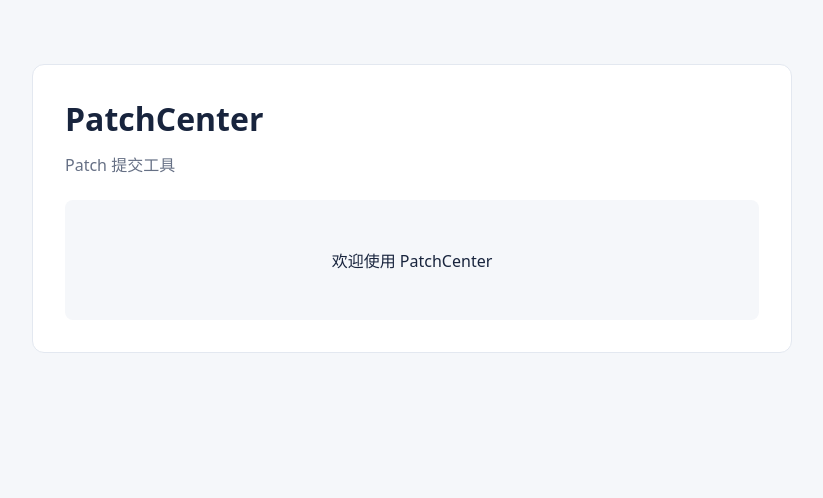
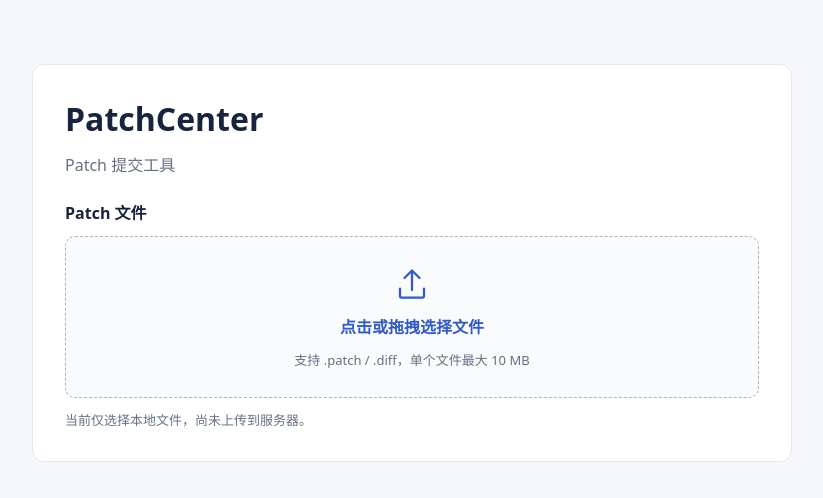
Before and after one commit to Smi1e512/Patch-Center-, a React (Vite) app in the folder frontend/: page / in a window 1280 px wide. Shown: the top 498 px of the page, without its empty margins (228-1051 px from the left). Built offline with nearby package versions, Linux system fonts and the light colour scheme.

Commit message:
feat: add patch file selection and validation

```diff
--- a/frontend/src/App.tsx
+++ b/frontend/src/App.tsx
@@ -1,9 +1,14 @@
+import { useState } from 'react';
+import PatchUpload from './components/PatchUpload';
+
 export default function App() {
+  const [patchFile, setPatchFile] = useState<File | null>(null);
+
   return (
     <main className="page">
       <h1>PatchCenter</h1>
       <p className="subtitle">Patch 提交工具</p>
-      <section className="welcome">欢迎使用 PatchCenter</section>
+      <PatchUpload file={patchFile} onChange={setPatchFile} />
     </main>
   );
 }
--- /dev/null
+++ b/frontend/src/components/PatchUpload.tsx
@@ -0,0 +1,126 @@
+import { useId, useRef, useState } from 'react';
+import type { DragEvent, ChangeEvent } from 'react';
+
+const MAX_BYTES = 10 * 1024 * 1024;
+
+type Props = {
+  file: File | null;
+  onChange: (file: File | null) => void;
+};
+
+function formatSize(bytes: number): string {
+  if (bytes < 1024) return `${bytes} B`;
+  if (bytes < 1024 * 1024) return `${(bytes / 1024).toFixed(1)} KB`;
+  return `${(bytes / (1024 * 1024)).toFixed(2)} MB`;
+}
+
+export default function PatchUpload({ file, onChange }: Props) {
+  const inputRef = useRef<HTMLInputElement>(null);
+  const dragDepth = useRef(0);
+  const [dragging, setDragging] = useState(false);
+  const [error, setError] = useState('');
+  const titleId = useId();
+  const hintId = useId();
+  const errorId = useId();
+
+  function selectFiles(files: FileList) {
+    if (files.length === 0) return;
+    if (files.length !== 1) {
+      setError('每次只能选择一个 Patch 文件。');
+      return;
+    }
+    const candidate = files[0];
+    if (!/\.(patch|diff)$/i.test(candidate.name)) {
+      setError('请选择 .patch 或 .diff 格式的文件。');
+      return;
+    }
+    if (candidate.size === 0) {
+      setError('不能选择空文件。');
+      return;
+    }
+    if (candidate.size > MAX_BYTES) {
+      setError('文件大小不能超过 10 MB。');
+      return;
+    }
+    setError('');
+    onChange(candidate);
+  }
+
+  function handleInput(event: ChangeEvent<HTMLInputElement>) {
+    if (event.currentTarget.files) selectFiles(event.currentTarget.files);
+    // Allow selecting the same file again after removal or validation failure.
+    event.currentTarget.value = '';
+  }
+
+  function handleDrop(event: DragEvent<HTMLDivElement>) {
+    event.preventDefault();
+    dragDepth.current = 0;
+    setDragging(false);
+    selectFiles(event.dataTransfer.files);
+  }
+
+  function removeFile() {
+    onChange(null);
+    setError('');
+    if (inputRef.current) inputRef.current.value = '';
+  }
+
+  return (
+    <section className="patch-upload" aria-labelledby={titleId}>
+      <h2 id={titleId}>Patch 文件</h2>
+      <input
+        ref={inputRef}
+        type="file"
+        accept=".patch,.diff"
+        hidden
+        onChange={handleInput}
+      />
+      <div
+        className={`upload-zone${dragging ? ' is-dragging' : ''}`}
+        onDragEnter={(event) => {
+          event.preventDefault();
+          dragDepth.current += 1;
+          setDragging(true);
+        }}
+        onDragOver={(event) => {
+          event.preventDefault();
+          event.dataTransfer.dropEffect = 'copy';
+        }}
+        onDragLeave={() => {
+          dragDepth.current = Math.max(0, dragDepth.current - 1);
+          if (dragDepth.current === 0) setDragging(false);
+        }}
+        onDrop={handleDrop}
+      >
+        <button
+          className="upload-trigger"
+          type="button"
+          onClick={() => inputRef.current?.click()}
+          aria-describedby={error ? `${hintId} ${errorId}` : hintId}
+        >
+          <svg width="36" height="36" viewBox="0 0 24 24" fill="none"
+            stroke="currentColor" strokeWidth="1.5" strokeLinecap="round"
+            strokeLinejoin="round" aria-hidden="true">
+            <path d="M12 16V3m-5 5 5-5 5 5M4 15v5a1 1 0 0 0 1 1h14a1 1 0 0 0 1-1v-5" />
+          </svg>
+          <strong>{file ? '点击或拖拽替换文件' : '点击或拖拽选择文件'}</strong>
+          <span id={hintId}>支持 .patch / .diff，单个文件最大 10 MB</span>
+        </button>
+      </div>
+
+      {error && <p id={errorId} className="upload-error" role="alert">{error}</p>}
+
+      {file && (
+        <div className="selected-file">
+          <div className="file-info" role="status">
+            <strong title={file.name}>{file.name}</strong>
+            <span>{formatSize(file.size)} · 已选择</span>
+          </div>
+          <button className="remove-file" type="button" onClick={removeFile}>移除</button>
+        </div>
+      )}
+
+      <p className="upload-note">当前仅选择本地文件，尚未上传到服务器。</p>
+    </section>
+  );
+}
--- a/frontend/src/style.css
+++ b/frontend/src/style.css
@@ -28,18 +28,105 @@ h1 {
   margin: 12px 0 24px;
 }
 
-.welcome {
-  display: grid;
-  place-items: center;
-  min-height: 120px;
-  padding: 16px;
-  border-radius: 8px;
-  background: #f5f7fa;
-}
-
 @media (max-width: 800px) {
   .page {
     margin: 24px 16px;
     padding: 24px;
   }
 }
+
+.patch-upload h2 {
+  font-size: 16px;
+  margin: 0 0 12px;
+}
+
+.upload-zone {
+  border: 1px dashed #aab5c6;
+  border-radius: 10px;
+  background: #fafbfc;
+  transition: background 150ms, border-color 150ms;
+}
+
+.upload-zone:hover,
+.upload-zone.is-dragging {
+  background: #eef4ff;
+  border-color: #3159c8;
+}
+
+.upload-trigger {
+  display: flex;
+  flex-direction: column;
+  align-items: center;
+  justify-content: center;
+  gap: 12px;
+  width: 100%;
+  min-height: 160px;
+  padding: 24px 12px;
+  background: transparent;
+  border: 0;
+  border-radius: 10px;
+  color: #3159c8;
+  cursor: pointer;
+  font: inherit;
+}
+
+.upload-trigger span,
+.file-info span,
+.upload-note {
+  color: #667085;
+  font-size: 13px;
+}
+
+.upload-trigger:focus-visible,
+.remove-file:focus-visible {
+  outline: 2px solid #3159c8;
+  outline-offset: 3px;
+}
+
+.selected-file {
+  display: flex;
+  align-items: center;
+  gap: 16px;
+  margin-top: 12px;
+  padding: 14px 16px;
+  border: 1px solid #e3e8f0;
+  border-radius: 8px;
+}
+
+.file-info {
+  display: flex;
+  flex: 1;
+  min-width: 0;
+  flex-direction: column;
+  gap: 4px;
+}
+
+.file-info strong {
+  overflow-wrap: anywhere;
+  font-size: 14px;
+}
+
+.remove-file {
+  flex-shrink: 0;
+  padding: 6px 12px;
+  color: #b42318;
+  background: white;
+  border: 1px solid #e3e8f0;
+  border-radius: 6px;
+  cursor: pointer;
+  font: inherit;
+}
+
+.remove-file:hover {
+  background: #fff3f2;
+}
+
+.upload-error {
+  color: #b42318;
+  font-size: 14px;
+  margin: 10px 0 0;
+}
+
+.upload-note {
+  margin: 12px 0 0;
+}
```
Also changed, not shown: 1 other file (tests, documents, lock files or other folders).
